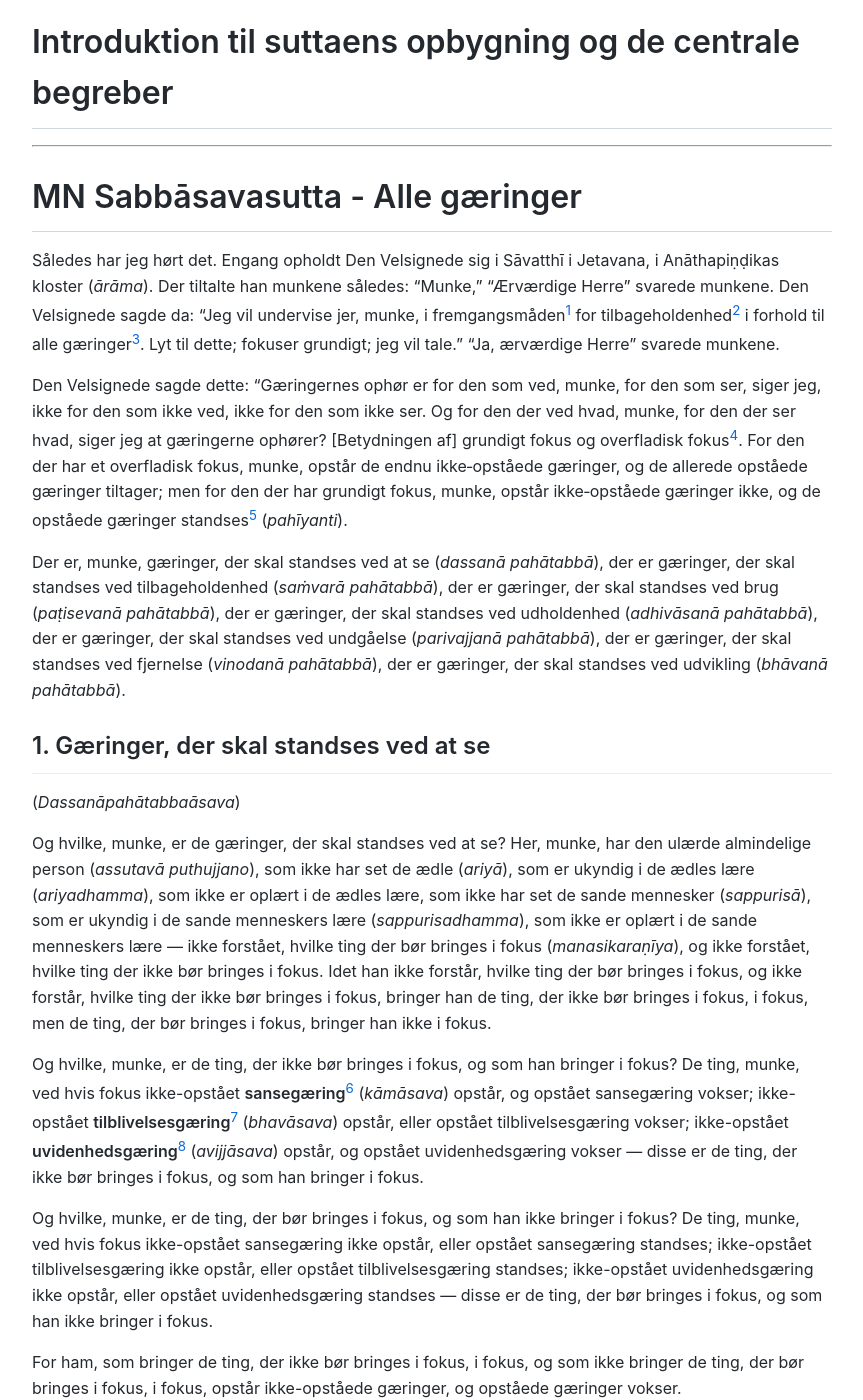
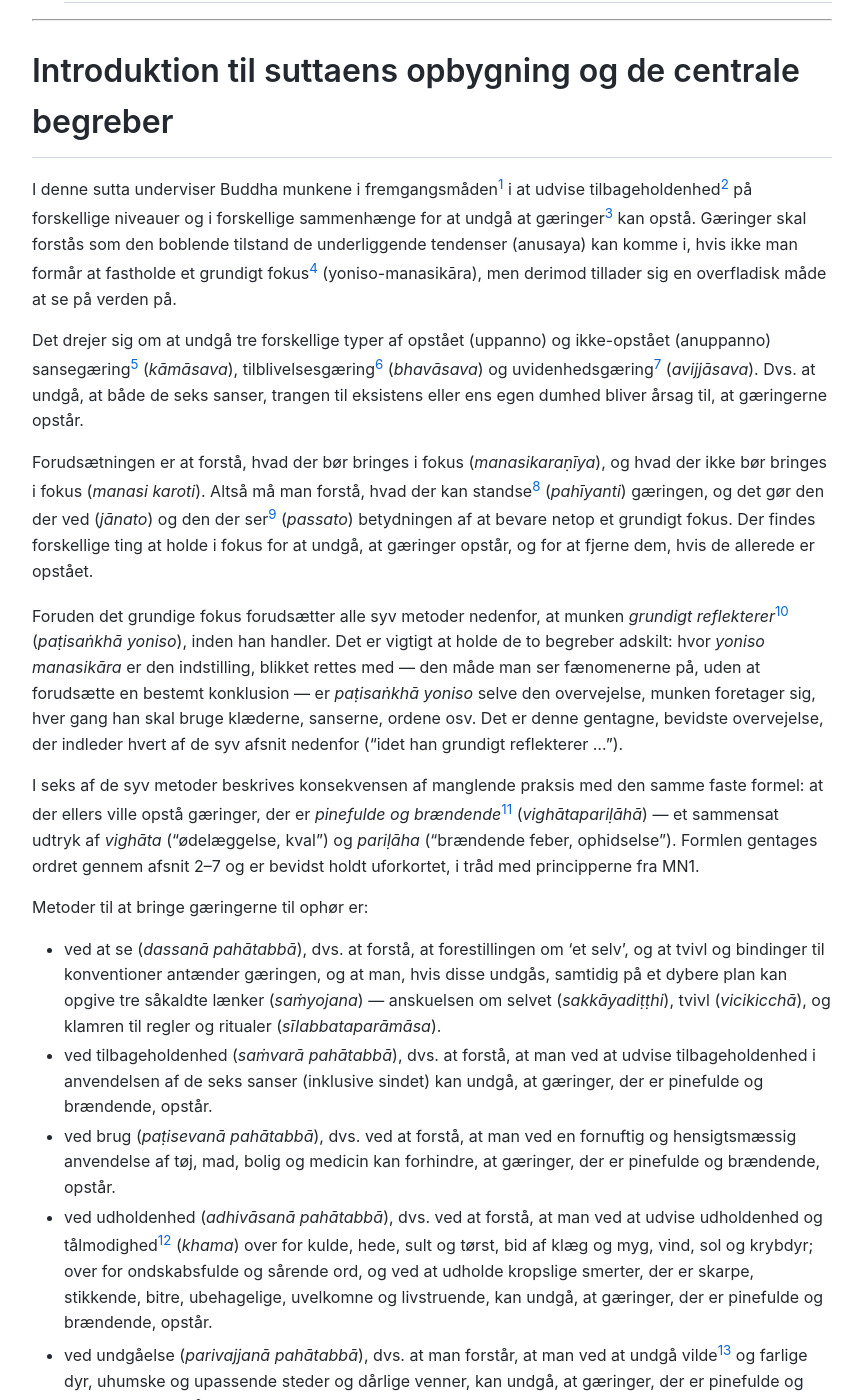
Before and after one commit to henningvhansen/Suttaer, a Jekyll site: the page built from majjhima/02-suttaer/MN02.md, in a window 1280 px wide and 1400 px high, scrolled down 514 px. Shown: the whole window, without its empty margins (208-1071 px from the left). Built offline with Jekyll 4.4.1, drawn with Linux system fonts in a browser that asks for light colours; some of the changed text lies outside the part shown.

Commit message:
Update MN02.md

```diff
--- a/majjhima/02-suttaer/MN02.md
+++ b/majjhima/02-suttaer/MN02.md
@@ -9,15 +9,32 @@ title: {{title}}
 - **Titel (dansk):** Alle gæringer
 - **Kilder konsulteret:** #Sujato #Bodhi #Horner #Suddhāso #Lie #Analayo #Nisabho/Kovilo
 - **Oversætter:** HVH
-- **Udgiver:** Forlaget Karuna. Send gerne kommentarer og rettelser til: hvaderbuddhisme@gmail.com
+- **Udgiver:** Forlaget Karuna.
+- Send gerne kommentarer og eventuelle rettelser til: hvaderbuddhisme@gmail.com
 - **Oprettet:** 20260701
-- **Seneste revision:** 20260707
-
+- **Seneste revision:** 20260710
 # **Et kort resume**
 
 ---
+# **Introduktion til suttaens opbygning og de centrale begreber**
+I denne sutta underviser Buddha munkene i fremgangsmåden[^1] i at udvise tilbageholdenhed[^2] på forskellige niveauer og i forskellige sammenhænge for at undgå at gæringer[^3] kan opstå. Gæringer skal forstås som den boblende tilstand de underliggende tendenser (anusaya) kan komme i, hvis ikke man formår at fastholde et grundigt fokus[^4] (yoniso-manasikāra), men derimod tillader sig en overfladisk måde at se på verden på.
 
-# **Introduktion til suttaens opbygning og de centrale begreber**
+Det drejer sig om at undgå tre forskellige typer af opstået (uppanno) og ikke-opstået (anuppanno) sansegæring[^6] (_kāmāsava_), tilblivelsesgæring[^7] (_bhavāsava_) og uvidenhedsgæring[^8] (_avijjāsava_). Dvs. at undgå, at både de seks sanser, trangen til eksistens eller ens egen dumhed bliver årsag til, at gæringerne opstår.
+
+Forudsætningen er at forstå, hvad der bør bringes i fokus (_manasikaraṇīya_), og hvad der ikke bør bringes i fokus (_manasi karoti_). Altså må man forstå, hvad der kan standse[^10] (_pahīyanti_) gæringen, og det gør den der ved (_jānato_) og den der ser[^12] (_passato_) betydningen af at bevare netop et grundigt fokus. Der findes forskellige ting at holde i fokus for at undgå, at gæringer opstår, og for at fjerne dem, hvis de allerede er opstået.
+
+Foruden det grundige fokus forudsætter alle syv metoder nedenfor, at munken *grundigt reflekterer*[^9] (_paṭisaṅkhā yoniso_), inden han handler. Det er vigtigt at holde de to begreber adskilt: hvor _yoniso manasikāra_ er den indstilling, blikket rettes med — den måde man ser fænomenerne på, uden at forudsætte en bestemt konklusion — er _paṭisaṅkhā yoniso_ selve den overvejelse, munken foretager sig, hver gang han skal bruge klæderne, sanserne, ordene osv. Det er denne gentagne, bevidste overvejelse, der indleder hvert af de syv afsnit nedenfor ("idet han grundigt reflekterer …").
+
+I seks af de syv metoder beskrives konsekvensen af manglende praksis med den samme faste formel: at der ellers ville opstå gæringer, der er *pinefulde og brændende*[^11] (_vighātapariḷāhā_) — et sammensat udtryk af _vighāta_ ("ødelæggelse, kval") og _pariḷāha_ ("brændende feber, ophidselse"). Formlen gentages ordret gennem afsnit 2–7 og er bevidst holdt uforkortet, i tråd med principperne fra MN1.
+
+Metoder til at bringe gæringerne til ophør er:
+- ved at se (_dassanā pahātabbā_), dvs. at forstå, at forestillingen om 'et selv', og at tvivl og bindinger til konventioner antænder gæringen, og at man, hvis disse undgås, samtidig på et dybere plan kan opgive tre såkaldte lænker (_saṁyojana_) — anskuelsen om selvet (_sakkāyadiṭṭhi_), tvivl (_vicikicchā_), og klamren til regler og ritualer (_sīlabbataparāmāsa_).
+- ved tilbageholdenhed (_saṁvarā pahātabbā_), dvs. at forstå, at man ved at udvise tilbageholdenhed i anvendelsen af de seks sanser (inklusive sindet) kan undgå, at gæringer, der er pinefulde og brændende, opstår.
+- ved brug (_paṭisevanā pahātabbā_), dvs. ved at forstå, at man ved en fornuftig og hensigtsmæssig anvendelse af tøj, mad, bolig og medicin kan forhindre, at gæringer, der er pinefulde og brændende, opstår.
+- ved udholdenhed (_adhivāsanā pahātabbā_), dvs. ved at forstå, at man ved at udvise udholdenhed og tålmodighed[^13] (_khama_) over for kulde, hede, sult og tørst, bid af klæg og myg, vind, sol og krybdyr; over for ondskabsfulde og sårende ord, og ved at udholde kropslige smerter, der er skarpe, stikkende, bitre, ubehagelige, uvelkomne og livstruende, kan undgå, at gæringer, der er pinefulde og brændende, opstår.
+- ved undgåelse (_parivajjanā pahātabbā_), dvs. at man forstår, at man ved at undgå vilde[^14] og farlige dyr, uhumske og upassende steder og dårlige venner, kan undgå, at gæringer, der er pinefulde og brændende, opstår.
+- ved fjernelse (_vinodanā pahātabbā_), dvs. ved at forstå, at man ved at fjerne lystfulde tanker (_kāmavitakka_), ondsindede tanker (_byāpādavitakka_) og voldelige tanker (_vihiṁsāvitakka_) kan undgå, at gæringer, der er pinefulde og brændende, opstår.
+- ved udvikling (_bhāvanā pahātabbā_), dvs. at man forstår, at man ved udvikling af oplysningsfaktorene: opmærksomhed (_satisambojjhaṅga_), undersøgelse af fænomener (_dhammavicayasambojjhaṅga_), energi (_vīriyasambojjhaṅga_), henrykkelse (_pītisambojjhaṅga_), sindsro (_passaddhisambojjhaṅga_), koncentration (_samādhisambojjhaṅga_) og sindsligevægt (_upekkhāsambojjhaṅga_), som hviler på afsondrethed, lidenskabsløshed og ophør, og som munder ud i at give slip, kan undgå, at gæringer, der er pinefulde og brændende, opstår.
 
 ---
 # MN Sabbāsavasutta - Alle gæringer
@@ -26,13 +43,13 @@ Således har jeg hørt det. Engang opholdt Den Velsignede sig i Sāvatthī i Jet
 Der tiltalte han munkene således: “Munke,"
 "Ærværdige Herre" svarede munkene.
 Den Velsignede sagde da:
-"Jeg vil undervise jer, munke, i fremgangsmåden[^1] for tilbageholdenhed[^2] i forhold til alle gæringer[^3]. Lyt til dette; fokuser grundigt; jeg vil tale.”
+"Jeg vil undervise jer, munke, i fremgangsmåden for tilbageholdenhed[^2] i forhold til alle gæringer[^3]. Lyt til dette; fokuser grundigt; jeg vil tale.”
 "Ja, ærværdige Herre" svarede munkene.
 
 Den Velsignede sagde dette:
 "Gæringernes ophør er for den som ved, munke, for den som ser, siger jeg,
 ikke for den som ikke ved, ikke for den som ikke ser.
-Og for den der ved hvad, munke, for den der ser hvad, siger jeg at gæringerne ophører? [Betydningen af] grundigt fokus og overfladisk fokus[^4]. For den der har et overfladisk fokus, munke, opstår de endnu ikke‑opståede gæringer, og de allerede opståede gæringer tiltager; men for den der har grundigt fokus, munke, opstår ikke‑opståede gæringer ikke, og de opståede gæringer standses[^10] (_pahīyanti_).
+Og for den der ved hvad, munke, for den der ser (passato) hvad, siger jeg at gæringerne ophører? [Betydningen af] grundigt fokus og overfladisk fokus[^4]. For den der har et overfladisk fokus, munke, opstår de endnu ikke‑opståede gæringer, og de allerede opståede gæringer tiltager; men for den der har grundigt fokus, munke, opstår ikke‑opståede gæringer ikke, og de opståede gæringer standses[^10] (_pahīyanti_).
 
 Der er, munke, gæringer, der skal standses ved at se (_dassanā pahātabbā_), der er gæringer, der skal standses ved tilbageholdenhed (_saṁvarā pahātabbā_), der er gæringer, der skal standses ved brug (_paṭisevanā pahātabbā_), der er gæringer, der skal standses ved udholdenhed (_adhivāsanā pahātabbā_), der er gæringer, der skal standses ved undgåelse (_parivajjanā pahātabbā_), der er gæringer, der skal standses ved fjernelse (_vinodanā pahātabbā_), der er gæringer, der skal standses ved udvikling (_bhāvanā pahātabbā_).
 
@@ -46,10 +63,10 @@ Og hvilke, munke, er de ting, der ikke bør bringes i fokus, og som han bringer
 Og hvilke, munke, er de ting, der bør bringes i fokus, og som han ikke bringer i fokus? De ting, munke, ved hvis fokus ikke-opstået sansegæring ikke opstår, eller opstået sansegæring standses; ikke-opstået tilblivelsesgæring ikke opstår, eller opstået tilblivelsesgæring standses; ikke-opstået uvidenhedsgæring ikke opstår, eller opstået uvidenhedsgæring standses — disse er de ting, der bør bringes i fokus, og som han ikke bringer i fokus.
 
 For ham, som bringer de ting, der ikke bør bringes i fokus, i fokus, og som ikke bringer de ting, der bør bringes i fokus, i fokus, opstår ikke-opståede gæringer, og opståede gæringer vokser.
-
+##### Livsspørgsmål
 Han retter da et overfladisk fokus (_ayoniso manasi karoti_) mod spørgsmål som: 'Var jeg til i fortiden? Var jeg ikke til i fortiden? Hvad var jeg i fortiden? Hvordan var jeg i fortiden? Efter at have været hvad, blev jeg til hvad i fortiden? Vil jeg blive til i fremtiden? Vil jeg ikke blive til i fremtiden? Hvad vil jeg blive i fremtiden? Hvordan vil jeg blive i fremtiden? Efter at have været hvad, vil jeg blive til hvad i fremtiden?' Eller også er han nu, i den nuværende tid, indadtil tvivlrådig (_kathaṅkathī_): 'Er jeg? Er jeg ikke? Hvad er jeg? Hvordan er jeg? Dette væsen (_satto_) — hvorfra er det kommet? Hvorhen vil det gå?'
-
-Idet han [således] anvender et overfladisk fokus, opstår hos ham en af de seks anskuelser (_diṭṭhi_): 'Jeg har et 'selv' (_attā_)' — denne anskuelse opstår hos ham som sand og fast; eller 'jeg har intet selv' — denne anskuelse opstår hos ham som sand og fast; eller 'ved selvet erkender jeg selvet' — denne anskuelse opstår hos ham som sand og fast; eller 'ved selvet erkender jeg ikke-selvet' — denne anskuelse opstår hos ham som sand og fast; eller 'ved ikke-selvet erkender jeg selvet' — denne anskuelse opstår hos ham som sand og fast; eller også har han denne anskuelse: 'Dette mit selv, som taler, som føler, som her og der erfarer modningen af gode og dårlige handlinger (_kamma_) — dette mit selv er bestandigt, varigt, evigt, ikke undergivet forandring, og vil forblive netop således i al evighed.' Dette kaldes, munke, at gå ind i anskuelse, anskuelsens tætte skov, anskuelsens vildnis, anskuelsens forvrængning, anskuelsens vaklen, anskuelsens lænke (_diṭṭhisaṁyojana_). Bundet af anskuelsens lænke, munke, bliver den ulærde almindelige person ikke befriet fra fødsel, alderdom og død, fra sorger, klager, smerter, sindets lidelser og fortvivlelser; 'han bliver ikke befriet fra lidelse (_dukkha_),' siger jeg.
+##### Anskuelser om selvet
+Idet han [således] anvender et overfladisk fokus, opstår hos ham en af de seks anskuelser (_diṭṭhi_): 'Jeg har et 'selv' (_attā_)' — denne anskuelse opstår hos ham som sand og fast; eller 'jeg har intet selv' — denne anskuelse opstår hos ham som sand og fast; eller 'ved selvet erkender jeg selvet' — denne anskuelse opstår hos ham som sand og fast; eller 'ved selvet erkender jeg ikke-selvet' — denne anskuelse opstår hos ham som sand og fast; eller 'ved ikke-selvet erkender jeg selvet' — denne anskuelse opstår hos ham som sand og fast; eller også har han denne anskuelse: 'Dette mit selv, som taler, som føler, som her og der erfarer modningen af gode og dårlige handlinger (_kamma_) — dette mit selv er bestandigt, varigt, evigt, ikke undergivet forandring, og vil forblive netop således i al evighed.' Dette kaldes, munke, at antage en anskuelse (_diṭṭhigataṁ_), anskuelsens tætte skov, anskuelsens vildnis, anskuelsens forvrængning, anskuelsens vaklen, anskuelsens lænke (_diṭṭhisaṁyojana_). Bundet af anskuelsens lænke, munke, bliver den ulærde almindelige person ikke befriet fra fødsel, alderdom og død, fra sorger, klager, smerter, sindets lidelser og fortvivlelse; 'han bliver ikke befriet fra lidelse (_dukkha_),' siger jeg.
 
 Men den lærde ædle discipel (_sutavā ariyasāvako_) — som har set de ædle, som er kyndig i de ædles lære, som er velskolet i de ædles lære, som har set de sande mennesker, som er kyndig i de sande menneskers lære, som er velskolet i de sande menneskers lære — forstår, hvilke ting der bør bringes i fokus, og forstår, hvilke ting der ikke bør bringes i fokus. Idet han forstår, hvilke ting der bør bringes i fokus, og forstår, hvilke ting der ikke bør bringes i fokus, bringer han ikke de ting, der ikke bør bringes i fokus, i fokus, og han bringer de ting, der bør bringes i fokus, i fokus.
 
@@ -59,11 +76,12 @@ Og hvilke, munke, er de ting, der bør bringes i fokus, og som han bringer i fok
 
 For ham, som ikke bringer de ting, der ikke bør bringes i fokus, i fokus, og som bringer de ting, der bør bringes i fokus, i fokus, opstår ikke-opståede gæringer ikke, og opståede gæringer standses.
 
-Han retter et grundigt fokus (_yoniso manasi karoti_) mod: 'Dette er lidelse (_dukkha_),' 'dette er lidelsens opståen (_dukkhasamudaya_),' 'dette er lidelsens ophør (_dukkhanirodha_),' 'dette er den vej, der fører til lidelsens ophør (_dukkhanirodhagāminī paṭipadā_).' Idet han [således] anvender et grundigt fokus, opgives hos ham tre lænker (_saṁyojana_) — anskuelsen om et eksisterende selv (_sakkāyadiṭṭhi_), tvivl (_vicikicchā_), og fastholden ved regler og ritualer (_sīlabbataparāmāsa_). Disse kaldes, munke, gæringer, der skal standses ved at se.
+Han retter et grundigt fokus mod: 'Dette er lidelse,' 'dette er lidelsens opståen,' 'dette er lidelsens ophør,' 'dette er den vej, der fører til lidelsens ophør.' Idet han [således] anvender et grundigt fokus, opgives hos ham tre lænker (_saṁyojana_) — anskuelsen om et eksisterende selv (_sakkāyadiṭṭhi_), tvivl (_vicikicchā_), og klamren til regler og ritualer (_sīlabbataparāmāsa_). Disse kaldes, munke, gæringer, der skal standses ved at se.
 ## 2. Gæringer, der skal standses ved tilbageholdenhed
 (_Saṁvarāpahātabbaāsava_)
 
-Og hvilke, munke, er de gæringer, der skal standses ved tilbageholdenhed? Her, munke, lever en munk, idet han grundigt reflekterer[^9], med tilbageholdenhed i forhold til synssansen (_cakkhundriyasaṁvara_). For den, der lever uden tilbageholdenhed i forhold til synssansen, munke, ville der opstå gæringer, der er pinefulde og brændende (_vighātapariḷāhā_); for den, der lever med tilbageholdenhed i forhold til synssansen, opstår disse gæringer, der er pinefulde og brændende ikke. Idet han grundigt reflekterer, [lever han] med tilbageholdenhed i forhold til høresansen (_sotindriyasaṁvara_) … med tilbageholdenhed i forhold til lugtesansen (_ghānindriyasaṁvara_) … med tilbageholdenhed i forhold til smagssansen (_jivhindriyasaṁvara_) … med tilbageholdenhed i forhold til følesansen (_kāyindriyasaṁvara_) … med tilbageholdenhed i forhold til sindet som sans (_manindriyasaṁvara_). For den, der lever uden tilbageholdenhed i forhold til sindet som sans, munke, ville der opstå gæringer, der er pinefulde og brændende; for den, der lever med tilbageholdenhed i forhold til sindet som sans, opstår disse gæringer, der er pinefulde og brændende ikke.
+Og hvilke, munke, er de gæringer, der skal standses ved tilbageholdenhed? Her, munke, lever en munk, idet han grundigt reflekterer[^9], med tilbageholdenhed i forhold til synssansen (_cakkhundriyasaṁvara_). For den, der lever uden tilbageholdenhed i forhold til synssansen, munke, ville der opstå gæringer, der er pinefulde og brændende[^11] (_vighātapariḷāhā_); for den, der lever med tilbageholdenhed i forhold til synssansen, opstår disse gæringer, der er pinefulde og brændende ikke.
+Idet han grundigt reflekterer, [lever han] med tilbageholdenhed i forhold til høresansen (_sotindriyasaṁvara_) … med tilbageholdenhed i forhold til lugtesansen (_ghānindriyasaṁvara_) … med tilbageholdenhed i forhold til smagssansen (_jivhindriyasaṁvara_) … med tilbageholdenhed i forhold til følesansen (_kāyindriyasaṁvara_) … med tilbageholdenhed i forhold til sindet som sans (_manindriyasaṁvara_). For den, der lever uden tilbageholdenhed i forhold til sindet som sans, munke, ville der opstå gæringer, der er pinefulde og brændende; for den, der lever med tilbageholdenhed i forhold til sindet som sans, opstår disse gæringer, der er pinefulde og brændende ikke.
 
 For den, der lever uden tilbageholdenhed, munke, ville der opstå gæringer, der er pinefulde og brændende; for den, der lever med tilbageholdenhed, opstår disse gæringer, der er pinefulde og brændende ikke.
 
@@ -83,14 +101,14 @@ For den, der ikke bruger dem, munke, ville der opstå gæringer, der er pinefuld
 ## 4. Gæringer, der skal standses ved udholdenhed
 (_Adhivāsanāpahātabbaāsava_)
 
-Og hvilke, munke, er de gæringer, der skal standses ved udholdenhed? Her, munke, er en munk, idet han grundigt reflekterer, tålmodig (_khama_) over for kulde, over for hede, over for sult og tørst, over for bid af klæg, myg, vind, sol og krybdyr, over for ondskabsfulde og sårende ord, og han er af den natur, at han udholder opståede kropslige følelser, der er smertefulde, skarpe, stikkende, bitre, ubehagelige, uvelkomne og livstruende.
+Og hvilke, munke, er de gæringer, der skal standses ved udholdenhed? Her, munke, er en munk, idet han grundigt reflekterer, tålmodig[^13] (_khama_) over for kulde, over for hede, over for sult og tørst, over for bid af klæg, myg, vind, sol og krybdyr, over for ondskabsfulde og sårende ord, og han er af den natur, at han udholder opståede kropslige følelser, der er smertefulde, skarpe, stikkende, bitre, ubehagelige, uvelkomne og livstruende.
 
 For den, der ikke har udholdenhed, munke, ville der opstå gæringer, der er pinefulde og brændende; for den, der har udholdenhed, opstår disse gæringer, der er pinefulde og brændende ikke. Disse kaldes, munke, gæringer, der skal standses ved udholdenhed.
 
 ## 5. Gæringer, der skal standses ved undgåelse
 (_Parivajjanāpahātabbaāsava_)
 
-Og hvilke, munke, er de gæringer, der skal standses ved undgåelse? Her, munke, undgår en munk, idet han grundigt reflekterer, en vild elefant, han undgår en vild hest, han undgår en vild okse, han undgår en vild hund; slanger, stubbe, tornekrat, huller, afgrunde, latriner og spildevandspøle. Sad han på et sådant upassende sted (anāsana), færdedes han i et sådant upassende område (agocara) eller omgikkes han sådanne dårlige venner, ville kloge brødre i det hellige liv (sabrahmacārī) tro, at han befandt sig i en dårlig situation. Dette sted, dette område og disse venner undgår han, idet han grundigt reflekterer.
+Og hvilke, munke, er de gæringer, der skal standses ved undgåelse? Her, munke, undgår en munk, idet han grundigt reflekterer, en vild[^14] elefant, han undgår en vild hest, han undgår en vild okse, han undgår en vild hund; slanger, stubbe, tornekrat, huller, afgrunde, latriner og spildevandspøle. Sad han på et sådant upassende sted (anāsana), færdedes han i et sådant upassende område (agocara) eller omgikkes han sådanne dårlige venner, ville kloge brødre i det hellige liv (sabrahmacārī) tro, at han befandt sig i en dårlig situation. Dette sted, dette område og disse venner undgår han, idet han grundigt reflekterer.
 
 For den, der ikke undgår [disse], munke, ville der opstå gæringer, der er pinefulde og brændende; for den, der undgår [dem], opstår disse gæringer, der er pinefulde og brændende ikke. Disse kaldes, munke, gæringer, der skal standses ved undgåelse.
 
@@ -124,9 +142,13 @@ Dette er en rå, tekstnær arbejdsoversættelse — ikke en færdig dansk tekst.
 
 - **āsava → "gæring"**: *afklaret*. Oprindeligt oversat som "indstrømning" (parallelt til Bodhis "taint/influx" og Sujatos "defilement"), men efter en længere afklaring (se [[../01-terminologi/āsava]]) rettet til "gæring" — et procesord, der undgår den uafklarede retningsproblematik ved "ind-strømning" (ind eller ud?), har dækning i kommentartraditionens billede af den gærede/lagrede drik, og undgår at sammenblande *āsava* med *taṇhā*/*kilesa* begrebsligt. Se [[../01-terminologi/āsava]], [[../01-terminologi/kāmāsava]], [[../01-terminologi/bhavāsava]] og [[../01-terminologi/avijjāsava]] for den fulde begrundelse.
 - **manasikaraṇīya / manasikāra → "(det der) bør bringes i fokus" / "fokus"**: _afklaret_. Oprindeligt oversat som "omhu", men rettet til at følge samme term som _yoniso/ayoniso manasikāra_ (afsnit 2, se [[../01-terminologi/yoniso-manasikāra]]), da de to begreber er del af samme sammenhængende forklaringsenhed (afsnit 1-2 hænger direkte sammen) og bygger på samme pali-rod (_manasikaraṇīya_ er et gerundiv af _manasikaroti_). Rettelsen løser samtidig den oprindelige bekymring om tunge, gentagne formuleringer.
-- **vighātapariḷāhā → "pinefulde og brændende"**: sammensat udtryk (vighāta = "ødelæggelse/kval", pariḷāha = "brændende feber/ophidselse"); den gentagne formel i afsnit 2–7 kunne muligvis forkortes til ét fast dansk udtryk.
+- **vighātapariḷāhā → "pinefulde og brændende"**: sammensat udtryk (vighāta = "ødelæggelse/kval", pariḷāha = "brændende feber/ophidselse"); den gentagne formel i afsnit 2–7 kunne muligvis forkortes til ét fast dansk udtryk. Nu forklaret kort i introduktionen og henvist til med [^11]; **begrebsnote mangler stadig at blive skrevet**.
+- **paṭisaṅkhā yoniso → "grundigt reflekterer"**: *afklaret* som hovedsætnings-/underledsvariant (se [^9]); nu desuden forklaret i introduktionen og holdt adskilt fra _yoniso manasikāra_, så de to ikke kollapser begrebsligt.
+- **khama → "tålmodig over for"**: *afklaret* oversættelse, men **begrebsnote mangler stadig**; nu henvist til med [^13].
+- **caṇḍa → "vild"**: *afklaret* oversættelse, men **begrebsnote mangler stadig**; nu henvist til med [^14]. Bemærk at selve Pali-ordet ikke optræder eksplicit i den løbende tekst (kun i forklaringen ovenfor), så fodnoten er sat på det danske ord "vild" ved dets første forekomst.
 - **sambojjhaṅga → "oplysningsfaktor"**
 - **satto → "væsen"**, **kathaṅkathī → "tvivlrådig"**: standardvalg, ingen særlige overvejelser.
+- **Fodnote [^5]**: bevidst udeladt — _manasikaraṇīya_ blev besluttet slået sammen med note [^4] (se ovenfor), så der ikke oprettes to noter om samme begrebspar.
 
 Alle gentagne formler (afsnit 2's sanserække, afsnit 6's tankerække, afsnit 7's opvågnenledsrække) er skrevet fuldt ud efter samme princip som i MN1 — ingen forkortelser med "…osv."
 
@@ -148,3 +170,7 @@ De to varianttilføjelser fra kildeteksten (_sabbāsavasaṁvarasuttaṁ_, _acch
 [^8]: [avijjāsava](../01-terminologi/avijjāsava.md)
 [^9]: [paṭisaṅkhā yoniso](../01-terminologi/paṭisaṅkhā yoniso.md)
 [^10]: [pahīyati](../01-terminologi/pahīyati.md)
+[^11]: [vighātapariḷāhā](../01-terminologi/vighātapariḷāhā.md)
+[^12]: passato
+[^13]: [khama](../01-terminologi/khama.md)
+[^14]: [caṇḍa](../01-terminologi/caṇḍa.md)
```
